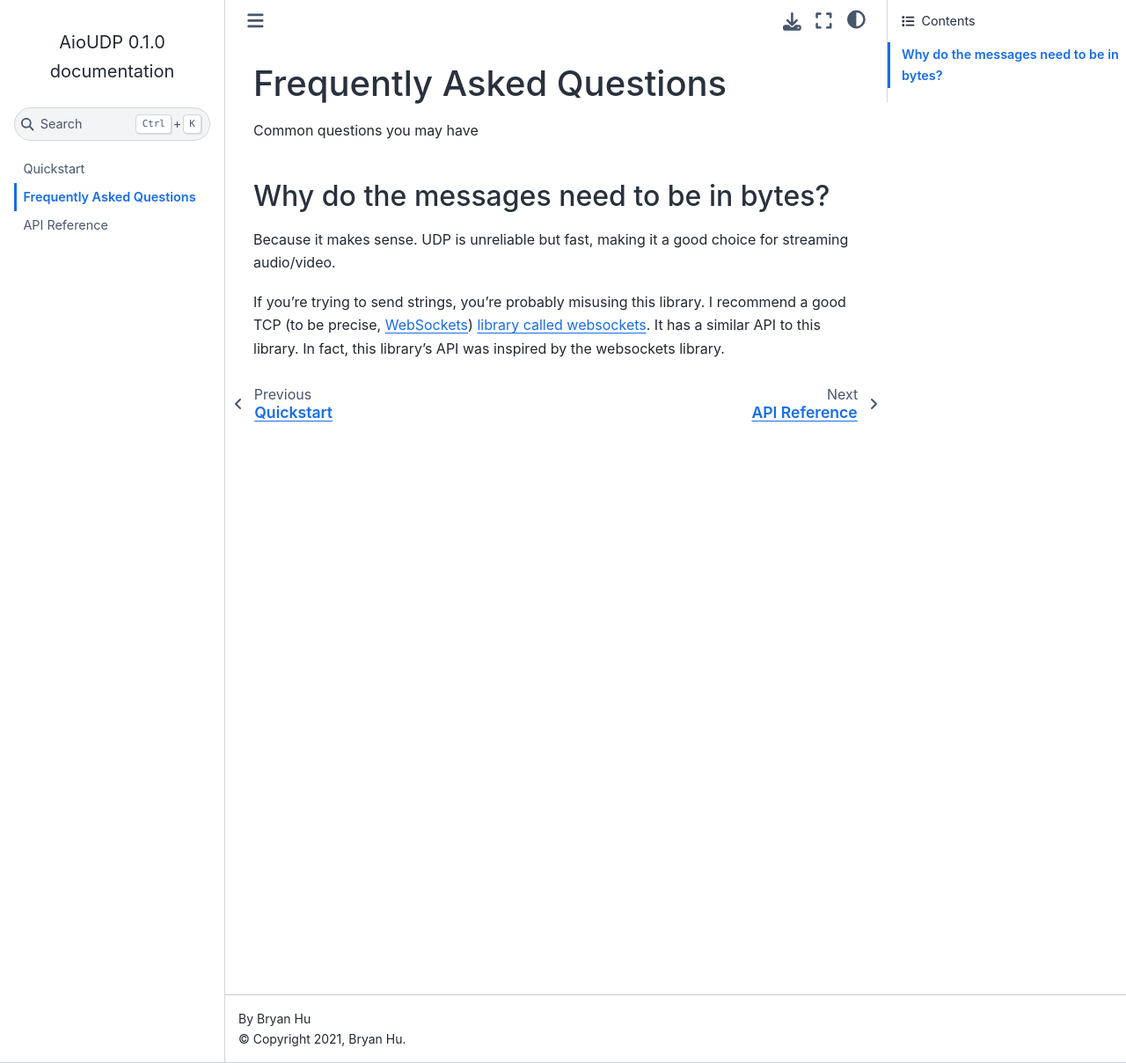
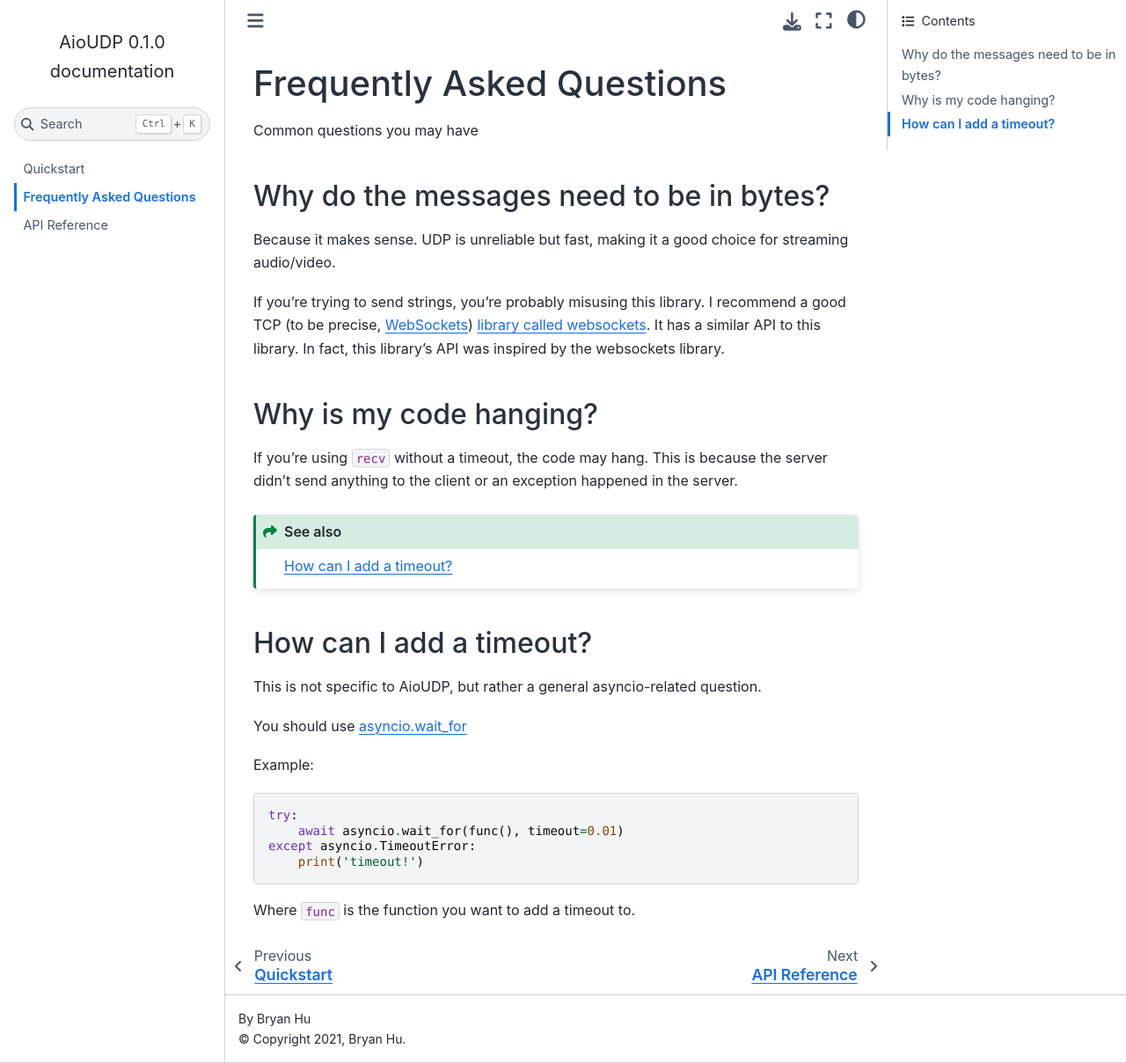
Before and after one commit to ThatXliner/aioudp, a Sphinx documentation site: the page built from docs/faq.rst, in a window 1280 px wide and 1208 px high. Shown: the whole window at 88% size. Built offline with Sphinx 7.4.7 and the Sphinx Book theme 1.1.4, drawn with Linux system fonts in a browser that asks for light colours.

Commit message:
:memo: Updated docs

```diff
--- a/docs/faq.rst
+++ b/docs/faq.rst
@@ -14,3 +14,34 @@ If you're trying to send strings, you're probably misusing this library.
 I recommend a good TCP (to be precise, `WebSockets <https://en.wikipedia.org/wiki/WebSocket>`_)
 `library called websockets <https://websockets.readthedocs.io/en/stable/>`_.
 It has a similar API to this library. In fact, this library's API was inspired by the websockets library.
+
+.. _faq-it-hangs:
+
+Why is my code hanging?
+-----------------------
+
+If you're using ``recv`` without a timeout, the code may hang. This is because the server
+didn't send anything to the client or an exception happened in the server.
+
+.. seealso::
+    :ref:`faq-add-timeout`
+
+.. _faq-add-timeout:
+
+How can I add a timeout?
+------------------------
+
+This is not specific to AioUDP, but rather a general asyncio-related question.
+
+You should use `asyncio.wait_for <https://docs.python.org/3/library/asyncio-task.html#asyncio.wait_for>`_
+
+Example:
+
+.. code-block:: python
+
+    try:
+        await asyncio.wait_for(func(), timeout=0.01)
+    except asyncio.TimeoutError:
+        print('timeout!')
+
+Where ``func`` is the function you want to add a timeout to.
```
Also changed, not shown: README.md (+2 -0 lines).
